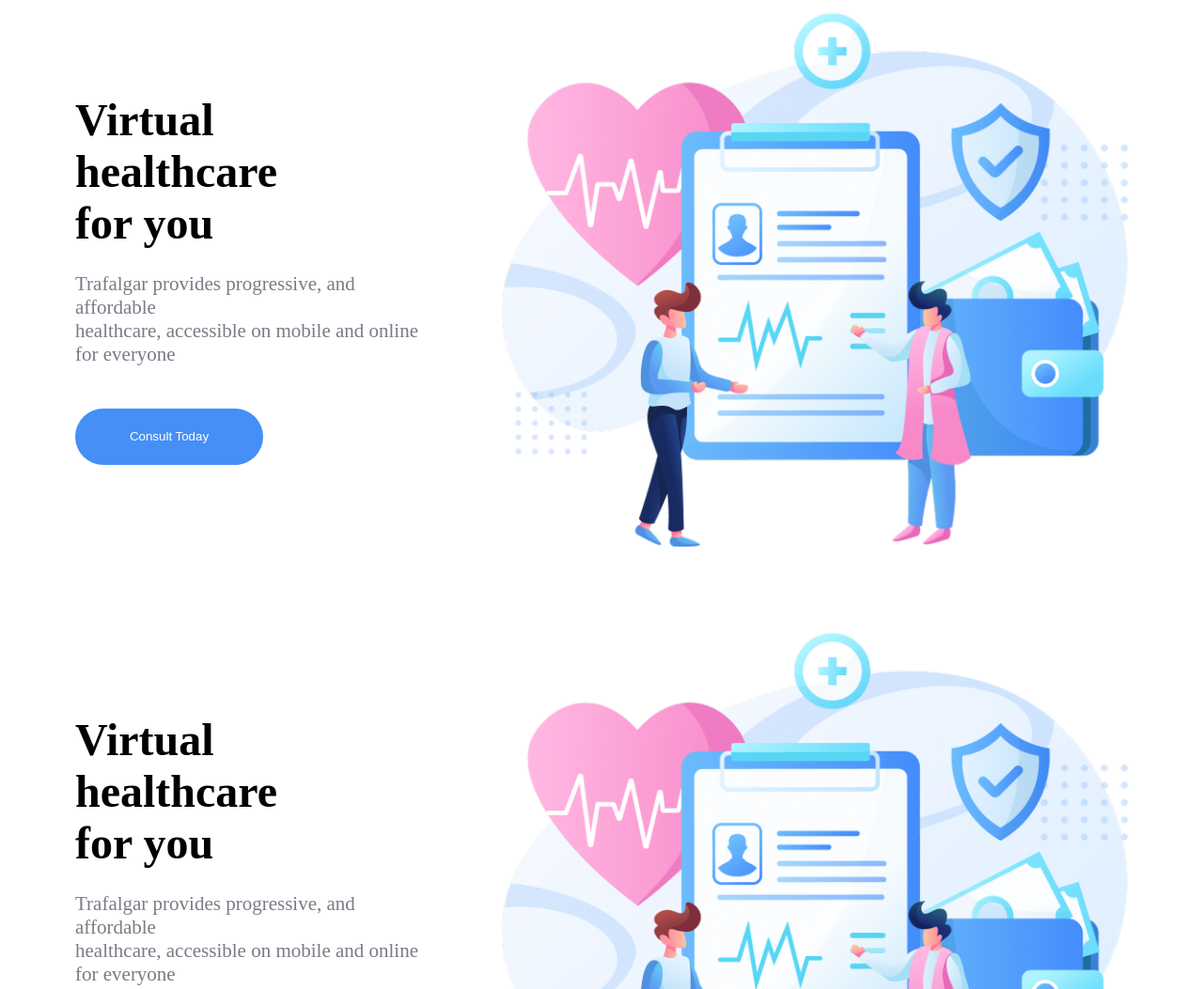
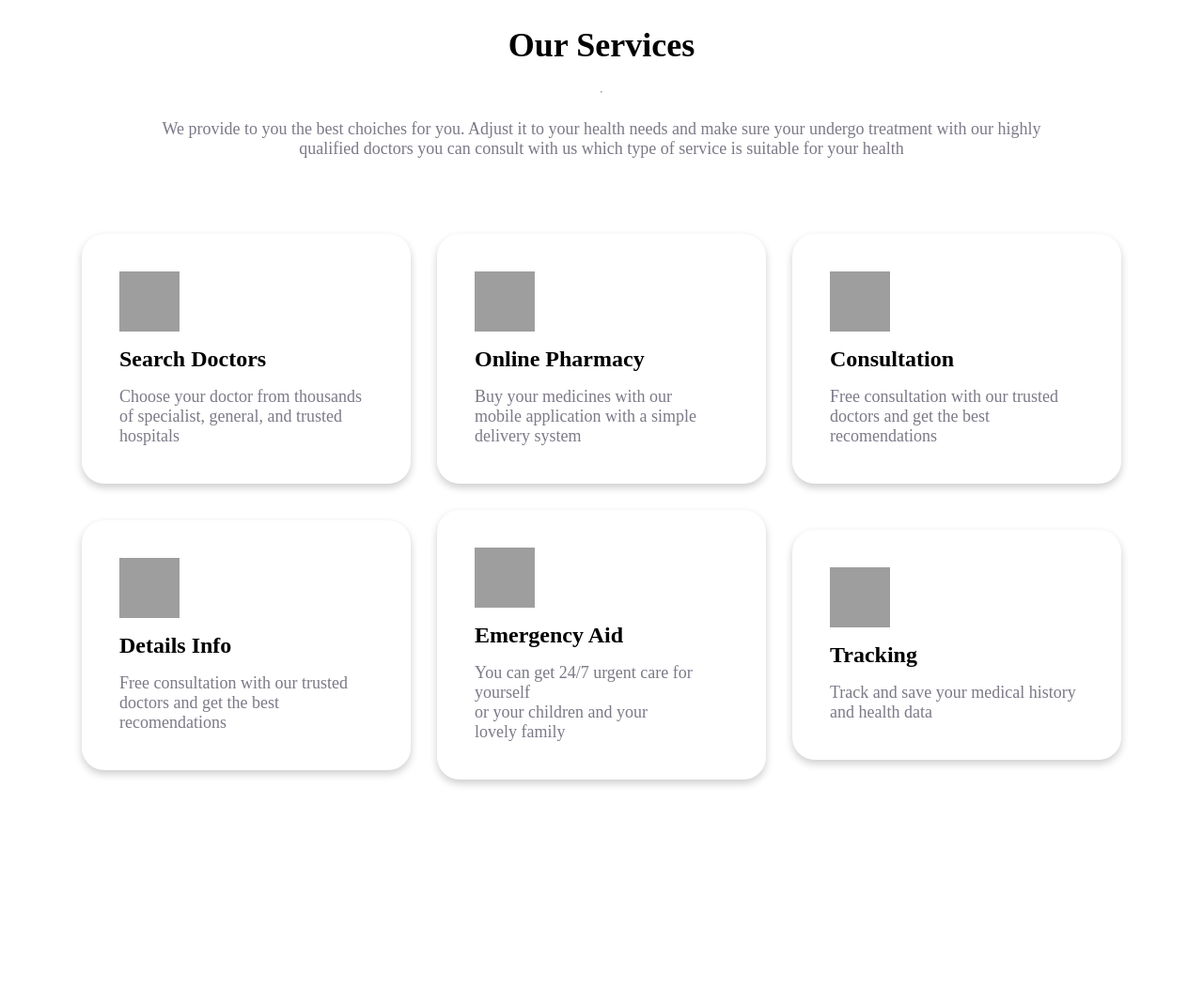
Before and after one commit to ash-124/trafalgar, a plain HTML site: page index.html in a window 1280 px wide. Shown: the part 860-1913 px from the top of the page at 94% size. After the commit the page ends 1730 px from the top, so only its background shows below. Drawn offline with Linux system fonts and the light colour scheme; grey boxes are pictures that could not be loaded.

Commit message:
Service section completed

```diff
--- a/index.html
+++ b/index.html
@@ -45,42 +45,84 @@
             <img class="hero-img" src="./resources/illustration.png" alt="">
         </div>
     </section>
-    <section id="hero-container">
-        <div class="hero-text-container">
-            <h2>
-                Virtual healthcare <br>
-                for you
-            </h2>
-            <p>
-                Trafalgar provides progressive, and affordable <br>
-                healthcare, accessible on mobile and online <br>
-                for everyone
+
+
+
+    <!-- Main -->
+
+    <!-- Our services section -->
+    <section>
+        <div class="serviceSection">
+            <h2 class="title">Our Services</h2>
+            <hr>
+            <p style="max-width: 950px;" class="description">
+                We provide to you the best choiches for you. Adjust it to your health needs and make sure your undergo
+                treatment with our highly qualified doctors you can consult with us which type of service is suitable
+                for
+                your health
             </p>
-            <button class="btn">Consult Today</button>
         </div>
-        <div class="hero-img-container">
-            <img class="hero-img" src="./resources/illustration.png" alt="">
-        </div>
-    </section>
-    <section id="hero-container">
-        <div class="hero-text-container">
-            <h2>
-                Virtual healthcare <br>
-                for you
-            </h2>
-            <p>
-                Trafalgar provides progressive, and affordable <br>
-                healthcare, accessible on mobile and online <br>
-                for everyone
-            </p>
-            <button class="btn">Consult Today</button>
-        </div>
-        <div class="hero-img-container">
-            <img class="hero-img" src="./resources/illustration.png" alt="">
+        <!-- Service Cards -->
+        <div class="serviceCardContainer">
+            <div class="serviceCard">
+                <img width="64" height="64"
+                    src="https://img.icons8.com/external-xnimrodx-lineal-gradient-xnimrodx/64/external-search-contact-us-xnimrodx-lineal-gradient-xnimrodx.png"
+                    alt="external-search-contact-us-xnimrodx-lineal-gradient-xnimrodx" />
+                <h3 class="cardTitle"> Search Doctors</h3>
+                <p class="description">
+                    Choose your doctor from thousands <br> of specialist, general, and trusted <br> hospitals
+                </p>
+            </div>
+            <div class="serviceCard">
+                <img width="64" height="64"
+                    src="https://img.icons8.com/external-xnimrodx-lineal-gradient-xnimrodx/64/external-search-contact-us-xnimrodx-lineal-gradient-xnimrodx.png"
+                    alt="external-search-contact-us-xnimrodx-lineal-gradient-xnimrodx" />
+                <h3 class="cardTitle"> Online Pharmacy</h3>
+                <p class="description">
+                    Buy your medicines with our <br> mobile application with a simple <br> delivery system
+                </p>
+            </div>
+            <div class="serviceCard">
+                <img width="64" height="64"
+                    src="https://img.icons8.com/external-xnimrodx-lineal-gradient-xnimrodx/64/external-search-contact-us-xnimrodx-lineal-gradient-xnimrodx.png"
+                    alt="external-search-contact-us-xnimrodx-lineal-gradient-xnimrodx" />
+                <h3 class="cardTitle">Consultation</h3>
+                <p class="description">
+                    Free consultation with our trusted <br> doctors and get the best <br> recomendations
+                </p>
+            </div>
+            <div class="serviceCard">
+                <img width="64" height="64"
+                    src="https://img.icons8.com/external-xnimrodx-lineal-gradient-xnimrodx/64/external-search-contact-us-xnimrodx-lineal-gradient-xnimrodx.png"
+                    alt="external-search-contact-us-xnimrodx-lineal-gradient-xnimrodx" />
+                <h3 class="cardTitle"> Details Info</h3>
+                <p class="description">
+                    Free consultation with our trusted <br> doctors and get the best <br> recomendations
+                </p>
+            </div>
+            <div class="serviceCard">
+                <img width="64" height="64"
+                    src="https://img.icons8.com/external-xnimrodx-lineal-gradient-xnimrodx/64/external-search-contact-us-xnimrodx-lineal-gradient-xnimrodx.png"
+                    alt="external-search-contact-us-xnimrodx-lineal-gradient-xnimrodx" />
+                <h3 class="cardTitle"> Emergency Aid</h3>
+                <p class="description">
+                    You can get 24/7 urgent care for yourself <br> or your children and your <br>
+                    lovely family
+                </p>
+            </div>
+            <div class="serviceCard">
+                <img width="64" height="64"
+                    src="https://img.icons8.com/external-xnimrodx-lineal-gradient-xnimrodx/64/external-search-contact-us-xnimrodx-lineal-gradient-xnimrodx.png"
+                    alt="external-search-contact-us-xnimrodx-lineal-gradient-xnimrodx" />
+                <h3 class="cardTitle"> Tracking</h3>
+                <p class="description">
+                    Track and save your medical history <br> and health data
+                </p>
+            </div>
         </div>
     </section>
 
-    <!-- Main -->
+
     <!-- Footer -->
 </body>
 
--- a/style.css
+++ b/style.css
@@ -2,6 +2,23 @@
   margin: 0;
   padding: 0;
   box-sizing: border-box;
+}
+
+/* global classes */
+.title {
+  color: rgba(0, 0, 0, 1);
+  font-size: 36px;
+  font-weight: 700;
+}
+.description {
+  color: rgba(125, 121, 135, 1);
+  font-size: 18px;
+  font-weight: 300;
+}
+.cardTitle {
+  color: rgba(0, 0, 0, 1);
+  font-size: 24px;
+  font-weight: 700;
 }
 #nav-container {
   display: flex;
@@ -11,7 +28,7 @@
   top: 0;
   background: rgba(255, 255, 255, 0.2);
   backdrop-filter: blur(10px);
-  padding:20px 0 ;
+  padding: 20px 0;
   z-index: 1000;
 }
 .logo-container {
@@ -85,7 +102,36 @@
   width: 650;
   height: 580px;
 }
-.hero-img-container img{
-    width: 100%;
-    height: auto;
+.hero-img-container img {
+  width: 100%;
+  height: auto;
 }
+/* service section */
+.serviceSection{
+  display: flex;
+  flex-direction: column;
+  gap: 28px;
+  align-items: center;
+  justify-content: center;
+  text-align: center;
+  margin-top: 100px;
+}
+.serviceCardContainer{
+  display: flex;
+  flex-wrap: wrap;
+  align-items: center;
+  justify-content: center;
+  margin-top: 80px;
+  gap: 28px;
+}
+.serviceCard{
+  display: flex;
+  width: 350px;
+  flex-direction: column;
+  gap:16px;
+  text-align: left;
+  padding: 40px;
+  background-color: white;
+  border-radius: 24px;
+  box-shadow: 0 4px 8px 0 rgba(0, 0, 0, 0.2)
+}
```
